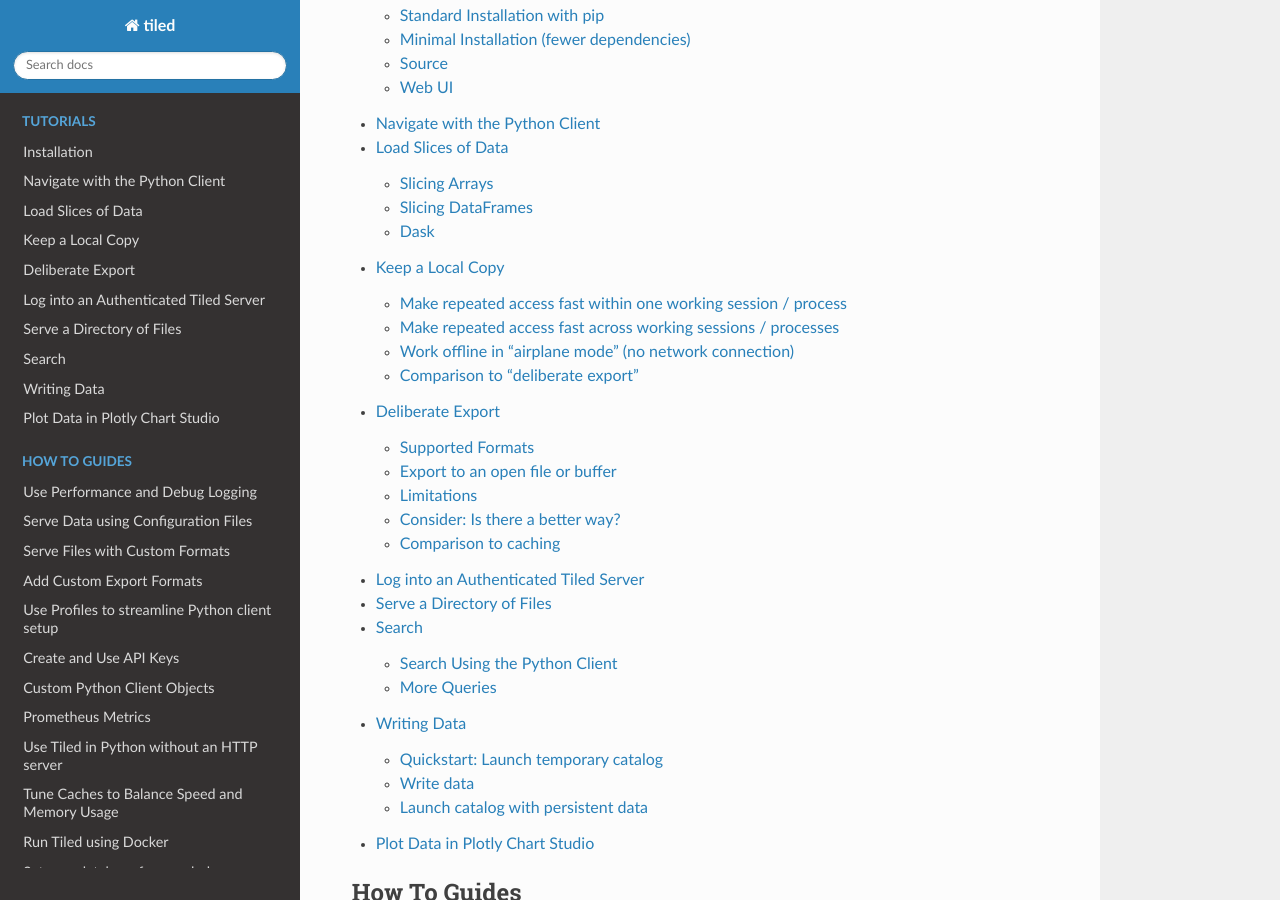
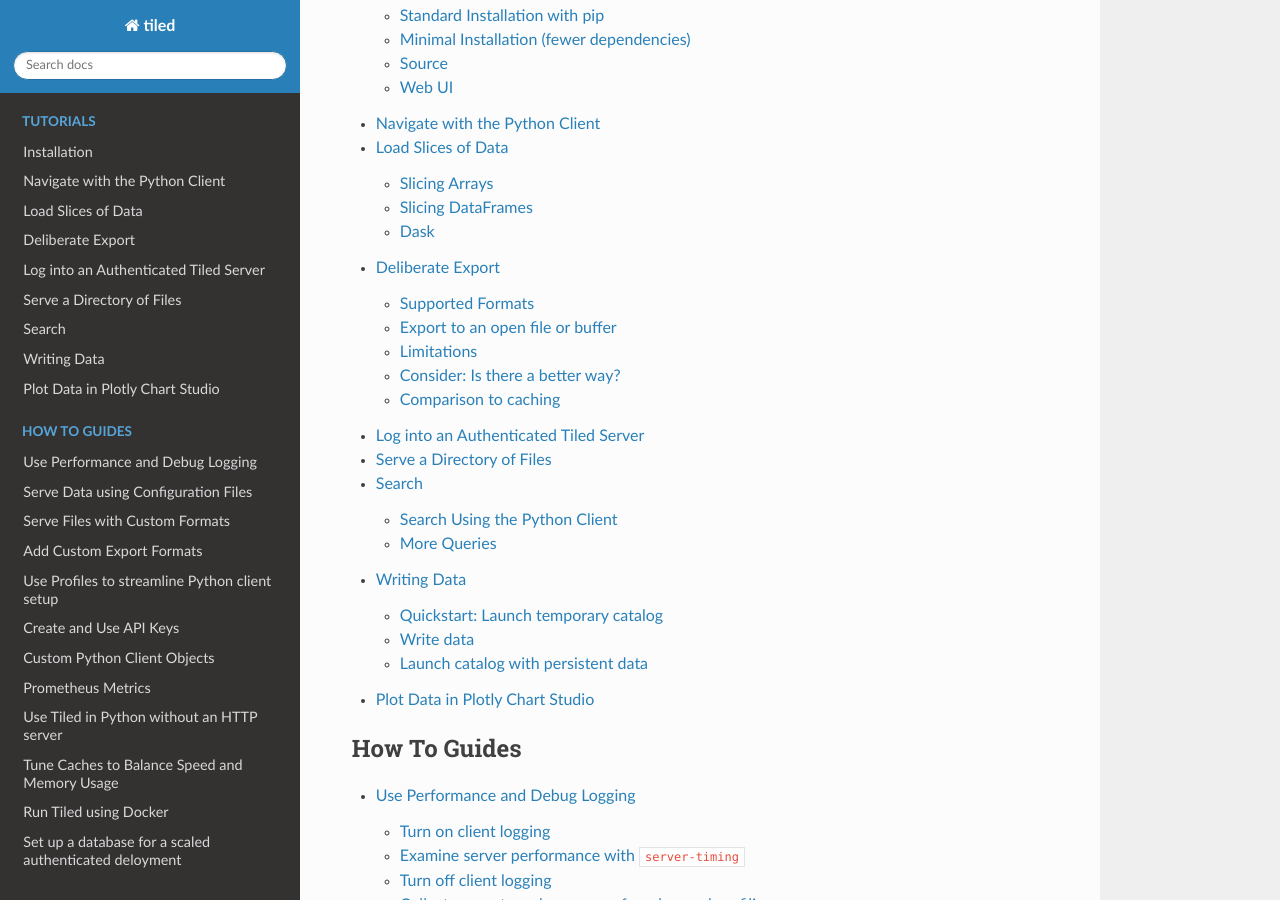
Before and after one commit to bluesky/tiled, a Sphinx documentation site: the page built from docs/source/index.md, in a window 1280 px wide and 900 px high, scrolled down 3332 px. Built offline with Sphinx 7.4.7 and the Read the Docs theme 2.0.0, drawn with Linux system fonts in a browser that asks for light colours; pages that are not in the unit, such as notebooks, are missing from menus; the version number could not be read and is left out; some of the changed lines change nothing that is shown.

Commit message:
Remove tutorial on caching.

````diff
--- a/docs/source/index.md
+++ b/docs/source/index.md
@@ -7,7 +7,6 @@
 tutorials/installation
 tutorials/navigation
 tutorials/slicing
-tutorials/caching
 tutorials/export
 tutorials/login
 tutorials/serving-files
--- a/docs/source/tutorials/caching.md
+++ /dev/null
@@ -1,164 +0,0 @@
-# Keep a Local Copy
-
-Tiled can use a local *cache* to make efficient use of network bandwidth and the
-user's time. It avoids downloading something twice if it hasn't changed.
-This also enables an offline "airplane mode".
-
-To follow along, start the Tiled server with example data from a Terminal.
-
-```
-tiled serve pyobject --public tiled.examples.generated:tree
-```
-
-## Make repeated access fast within one working session / process
-
-*Solution: Stash results in memory (RAM).*
-
-```python
-from tiled.client import from_uri
-from tiled.client.cache import Cache
-
-client = from_uri("http://localhost:8000", cache=Cache.in_memory(2e9))
-```
-
-where we have to specify the maximum RAM we are willing to dedicate to the cache,
-here set to ``2e9``, 2 GB.
-
-Most things that we do with our `client` make an HTTP request to the server and
-receive a response. For example...
-
-```python
->>> client = from_uri("http://localhost:8000", cache=Cache.in_memory(2e9))
-
->>> client
-<Container {'big_image', 'small_image', 'tiny_image', 'tiny_cube', ...} ~11 entries>
-
->>> client['long_table']
-<DataFrameClient ['A', 'B', 'C']>
-
->>> client['long_table'].metadata
-DictView({'animal': 'dog', 'color': 'green'})
-
->>> client['long_table'].read().compute()
-              A         B         C
-index
-0      0.748885  0.769644  0.296070
-1      0.071319  0.364743  0.718473
-2      0.322665  0.897854  0.558606
-3      0.328785  0.810159  0.073775
-4      0.158253  0.822505  0.637224
-...         ...       ...       ...
-95     0.913758  0.488304  0.615120
-96     0.969652  0.287850  0.288405
-97     0.769774  0.941785  0.353047
-98     0.350033  0.052412  0.969244
-99     0.356245  0.683540  0.166682
-
-[100 rows x 3 columns]
-```
-
-If run any of the code above, a second time, we'll find that it's faster.
-
-How does it work? Each HTTP request and response is captured inside
-``Cache``. If the same operation is performed again later, we send a request
-to the server to check whether the content has changed since our last
-request, and it only sends a fresh copy if it has. Otherwise, we can use the
-copy in our ``Cache`` to save bandwidth and time. All of this happens
-automatically.
-
-If the size limit is reached, ``Cache`` evicts entries to make room for new
-ones. It decides what to evict based on a "score" that takes into account how
-long it would take to re-download and how often it's been used recently.
-
-Because the ``Cache.in_memory(...)`` stores data in RAM it only applies to
-specific Python process. Once Python exits (or a Jupyter kernel is restarted)
-or data is lost and will need to be cached anew. To persist it for longer,
-see the next section.
-
-## Make repeated access fast across working sessions / processes
-
-*Solution: Stash results on disk.*
-
-```{code-block} python
-:emphasize-lines: 4
-
-from tiled.client import from_uri
-from tiled.client.cache import Cache
-
-client = from_uri("http://localhost:8000", cache=Cache.on_disk("my_cache_directory"))
-```
-
-This works exactly the same as before, but now the data is stored in files on disk.
-The data can be shared across processes and reused between working sessions.
-
-Some things to know:
-
-* You can place an upper limit on how much disk space this is allowed to use.
-  By default it will use all the space available on the disk minus 1 GB.
-* The directory will be created if it doesn't yet exist.
-* It is safe to reuse the same directory for multiple connects connected to
-  different URIs. The files will not collide.
-* It is safe to share a directory across concurrent processes. The on-disk
-  cache uses file-based locking to stay consistent.
-* The naming and format of the files is internal to Tiled. It is not intended to be
-  accessed by other programs or directly touched by the user. For export files for
-  use by other programs see a later section.
-
-## Work offline in "airplane mode" (no network connection)
-
-*Solution: Proactively download data into Cache that can be used offline.*
-
-First, when connected to the Internet, connect and download.
-
-```python
-from tiled.client.cache import download
-from tiled.client import from_uri
-
-client = from_uri("http://localhost:8000")
-download(client, "my_cache_directory")
-```
-
-This will downloaded everything needed for basic usage. Note it cannot
-support open-ended *search* functionality because the space of possible
-queries is too large, but specific search results can be cached by
-just running the search while connected:
-
-```python
-client.search(...)
-```
-
-TO DO: Demonstrate downloading only a *portion* of a Tree.
-
-```{note}
-
-Alternatively, a basic download can be performed from the command line via the
-tiled CLI.
-
-    $ tiled download "http://localhost:8000" my_cache_directory
-
-```
-
-In normal *online* operation, Tiled will still "phone home" to the server
-just to check that its cached copy is still the most recent version of
-the meadata and data. By setting ``offline=True`` we tell it not to
-attempt to connect and to rely entirely on its local cache.
-
-```{code-block} python
-:emphasize-lines: 4
-
-from tiled.client import from_uri
-from tiled.client.cache import Cache
-
-client = from_uri("http://localhost:8000", cache=Cache.on_disk("my_cache_directory"), offline=True)
-```
-
-If you attempt to access something that was not downloaded a
-``NotAvailableOffline`` error will be raised.
-
-## Comparison to "deliberate export"
-
-When caching, Tiled takes control of the data. The format, layout, and naming of
-the files in the cache should be treated as internal to Tiled. It is up to Tiled
-to manage them, and they should not be modified or directly accessed by user code.
-
-To save files for use by user code or other software, use {doc}`export`.
````
